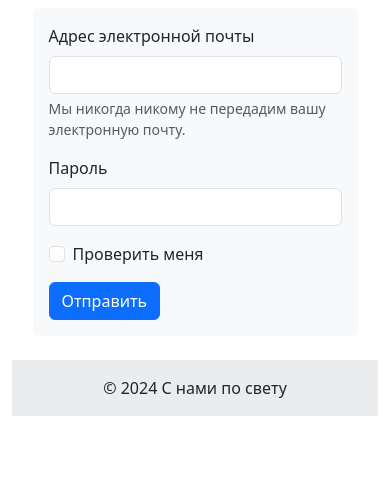
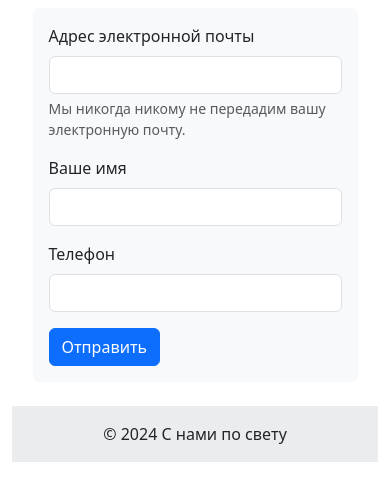
Before and after one commit to ipapMaster/Demography, a plain HTML site: page contacts.html in a window 390 px wide. Shown: the part 211-712 px from the top of the page. Drawn offline with nearby package versions, Linux system fonts and the light colour scheme.

Commit message:
Contacts Phone and Name

```diff
--- a/contacts.html
+++ b/contacts.html
@@ -64,13 +64,14 @@
                     <div id="emailHelp" class="form-text">Мы никогда никому не передадим вашу электронную почту.</div>
                 </div>
                 <div class="mb-3">
-                    <label for="exampleInputPassword1" class="form-label">Пароль</label>
-                    <input type="password" class="form-control" id="exampleInputPassword1">
+                    <label for="exampleInputName" class="form-label">Ваше имя</label>
+                    <input type="text" class="form-control" id="exampleInputName">
                 </div>
-                <div class="mb-3 form-check">
-                    <input type="checkbox" class="form-check-input" id="exampleCheck1">
-                    <label class="form-check-label" for="exampleCheck1">Проверить меня</label>
+                <div class="mb-3">
+                    <label for="exampleInputPhone" class="form-label">Телефон</label>
+                    <input type="tel" class="form-control" id="exampleInputPhone">
                 </div>
+
                 <button type="submit" class="btn btn-primary">Отправить</button>
             </form>
         </div>
```
Also changed, not shown: index.html (+1 -1 lines).
